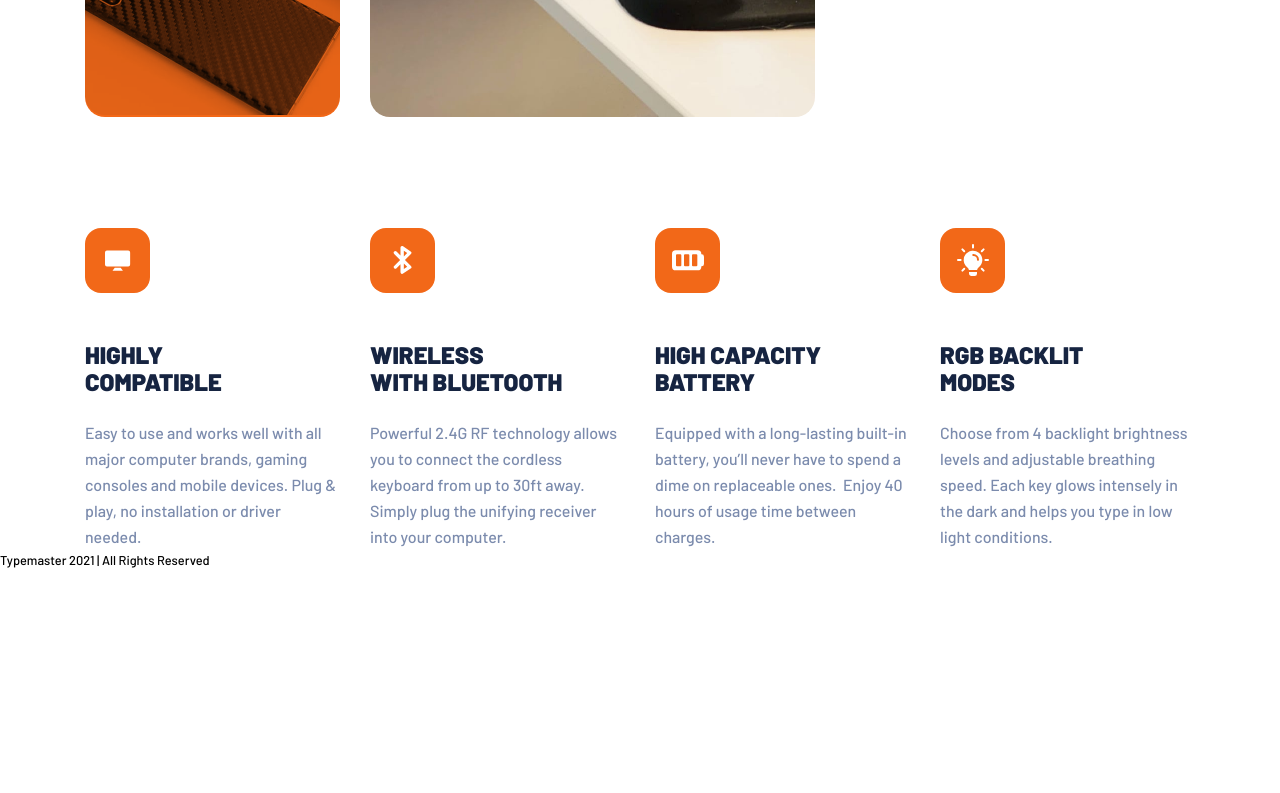
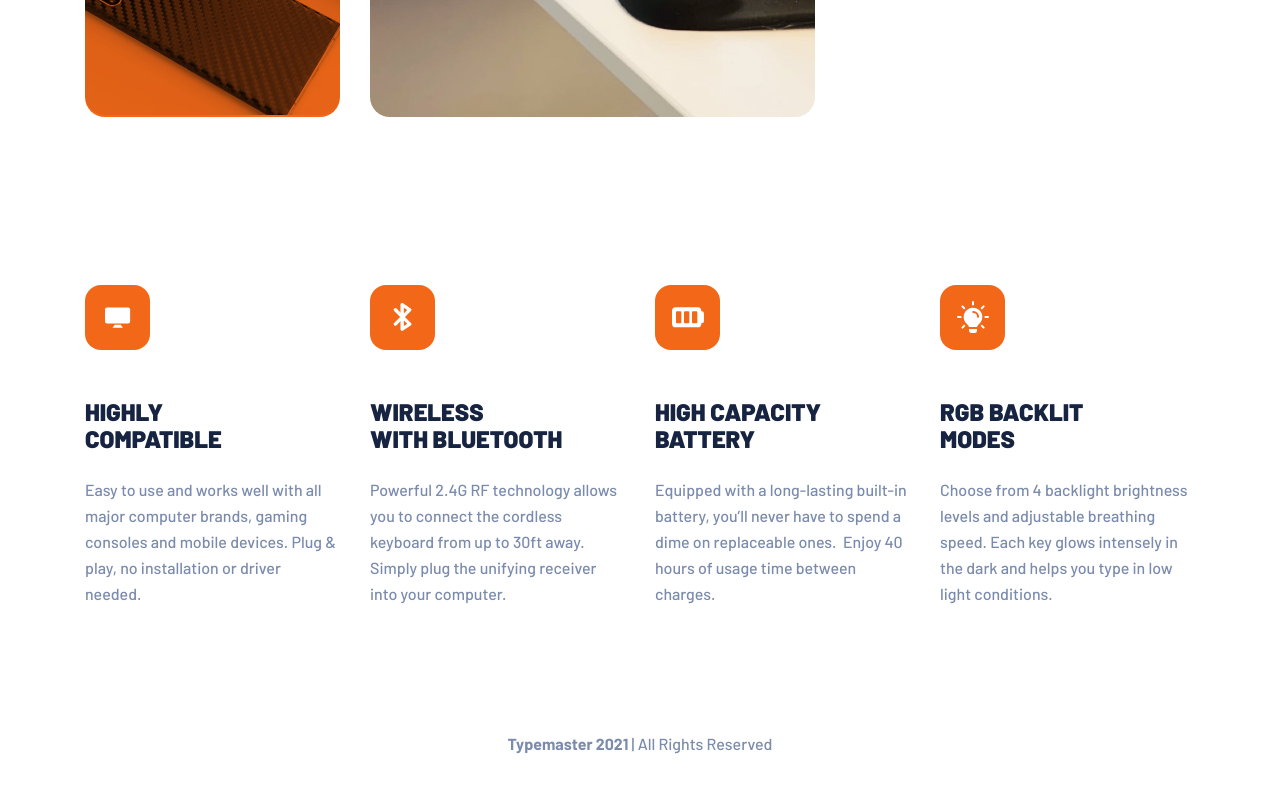
Before and after one commit to LitJowel/typemaster-landing-page, a plain HTML site: page index.html in a window 1280 px wide. Shown: the part 1073-1866 px from the top of the page. Before the commit the page ends 1642 px from the top, so only its background shows below. Drawn offline with nearby package versions, Linux system fonts and the light colour scheme.

Commit message:
Project finished

```diff
--- a/index.html
+++ b/index.html
@@ -160,7 +160,9 @@
 			</section>
 		</div>
 		<footer class="footer">
-			<p><small>Typemaster 2021 | All Rights Reserved</small></p>
+			<p class="footer__paragraph">
+				<small><strong>Typemaster 2021</strong> | All Rights Reserved</small>
+			</p>
 		</footer>
 	</body>
 </html>
--- a/main.css
+++ b/main.css
@@ -61,6 +61,10 @@ a {
 	font-size: var(--font-size-normal);
 	font-weight: 700;
 }
+.cta:hover {
+	background-color: var(--color-dark-blue);
+	color: var(--color-white);
+}
 .hero__content-container {
 	margin-top: 63px;
 	display: flex;
@@ -85,6 +89,9 @@ a {
 .hero__content-container > div .cta {
 	background-color: var(--color-orange);
 	color: var(--color-white);
+}
+.hero__content-container > div .cta:hover {
+	background-color: var(--color-pale-orange);
 }
 .hero__content-container > div span {
 	text-transform: uppercase;
@@ -181,6 +188,19 @@ a {
 	line-height: 1.625;
 }
 
+/* ##### FOOTER ##### */
+.footer {
+	margin-block: 96px 50px;
+}
+.footer__paragraph {
+	text-align: center;
+	color: var(--color-grayish-blue);
+	font-size: var(--font-size-normal);
+}
+.footer__paragraph small {
+	font-size: inherit;
+}
+
 @media (min-width: 450px) and (max-width: 767px) {
 	.hero__content-container {
 		text-align: center;
@@ -249,9 +269,13 @@ a {
 	.features {
 		grid-template-columns: 281px 281px;
 		gap: 69px 72px;
+		margin-top: 142px;
 	}
 	.feature {
 		text-align: left;
+	}
+	.footer {
+		margin-block: 142px 43px;
 	}
 }
 @media (min-width: 965px) {
@@ -310,5 +334,9 @@ a {
 	.features {
 		grid-template-columns: repeat(4, 255px);
 		gap: 30px;
+		margin-top: 168px;
+	}
+	.footer {
+		margin-block: 128px 39px;
 	}
 }
```
